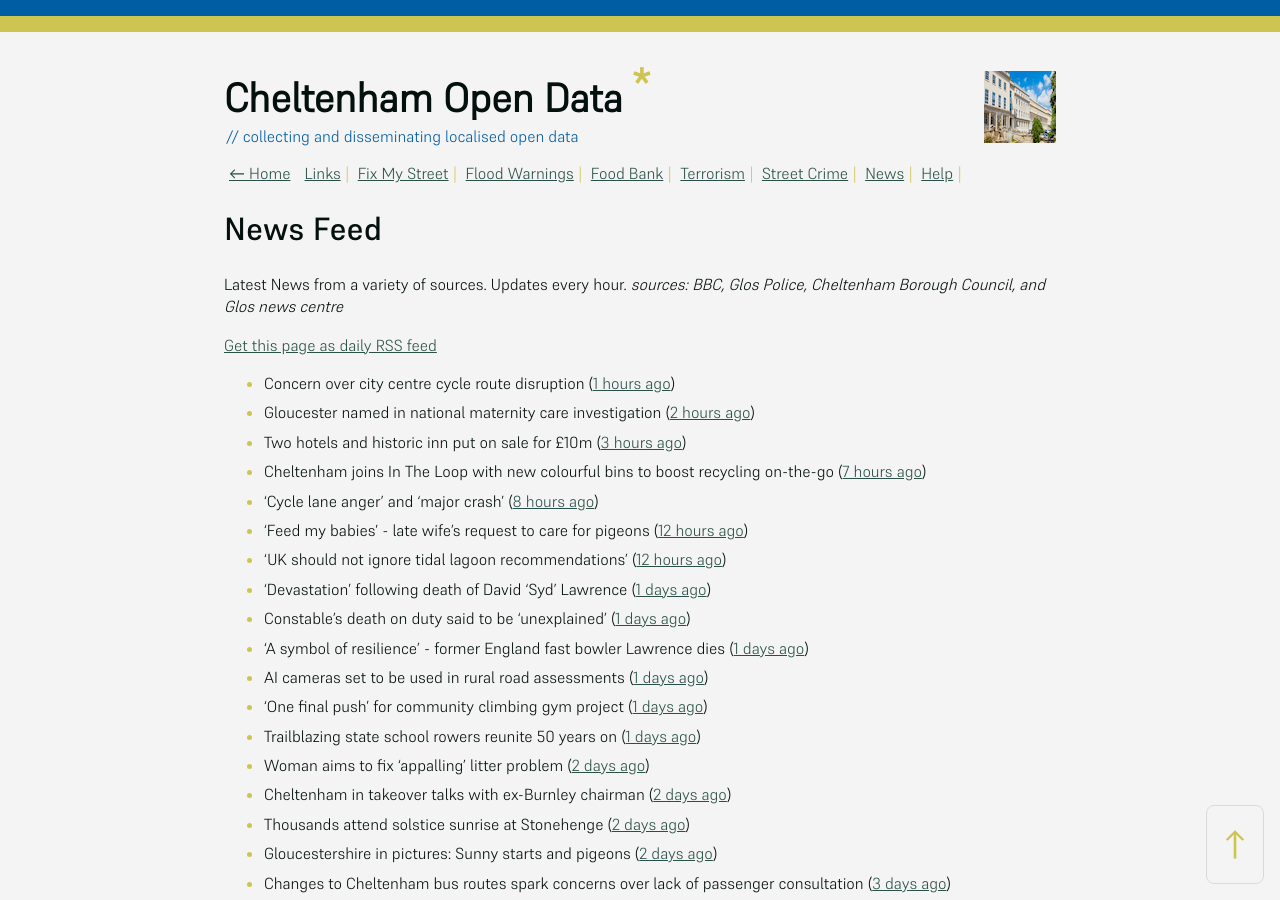
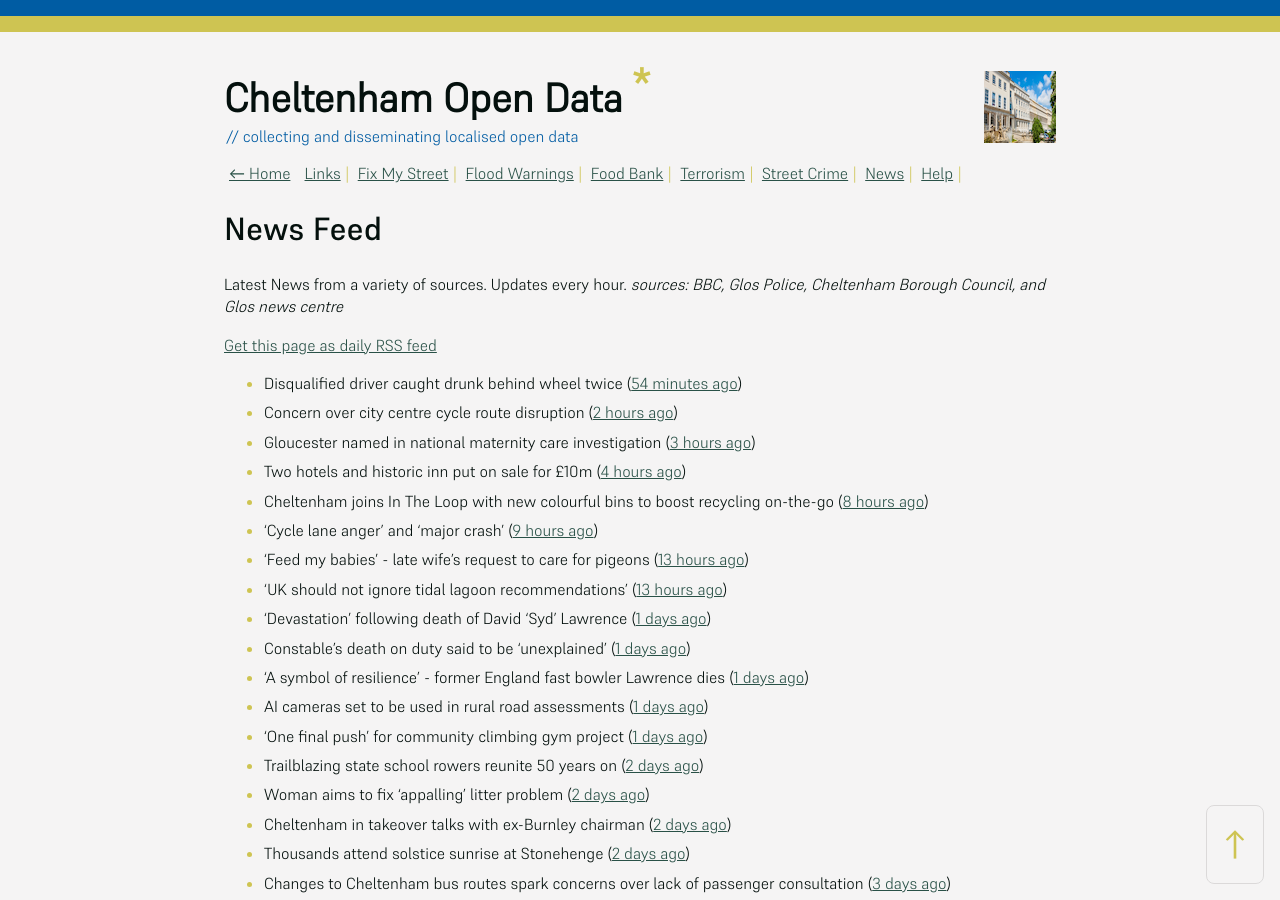
Before and after one commit to mat-0/cheltenham-open-data, a Jekyll site: the page built from _pages/news.md, in a window 1280 px wide and 900 px high. Built offline with Jekyll 4.4.1, drawn with Linux system fonts in a browser that asks for light colours.

Commit message:
Updated 2025-06-23 18:59:28

```diff
--- a/_pages/news.md
+++ b/_pages/news.md
@@ -12,23 +12,23 @@ _sources: BBC, Glos Police, Cheltenham Borough Council, and Glos news centre_
 [Get this page as daily RSS feed](/daily.rss)
 
 <!-- news_marker starts -->
-- Concern over city centre cycle route disruption ([1 hours ago](https://www.bbc.com/news/articles/cdez9y99k77o))
-- Gloucester named in national maternity care investigation ([2 hours ago](https://www.bbc.com/news/articles/c994x95yygyo))
-- Two hotels and historic inn put on sale for £10m ([3 hours ago](https://www.bbc.com/news/articles/c5y0vl7v84xo))
-- Cheltenham joins In The Loop with new colourful bins to boost recycling on-the-go ([7 hours ago](https://www.cheltenham.gov.uk/news/article/3022/cheltenham_joins_in_the_loop_with_new_colourful_bins_to_boost_recycling_on-the-go))
-- 'Cycle lane anger' and 'major crash' ([8 hours ago](https://www.bbc.com/news/articles/cy0w90d8dn6o))
-- 'Feed my babies' - late wife's request to care for pigeons ([12 hours ago](https://www.bbc.com/news/videos/cn5kz4470rqo))
-- 'UK should not ignore tidal lagoon recommendations' ([12 hours ago](https://www.bbc.com/news/articles/cvgd5ey411mo))
+- Disqualified driver caught drunk behind wheel twice ([54 minutes ago](https://www.bbc.com/news/articles/c0k75jkm43zo))
+- Concern over city centre cycle route disruption ([2 hours ago](https://www.bbc.com/news/articles/cdez9y99k77o))
+- Gloucester named in national maternity care investigation ([3 hours ago](https://www.bbc.com/news/articles/c994x95yygyo))
+- Two hotels and historic inn put on sale for £10m ([4 hours ago](https://www.bbc.com/news/articles/c5y0vl7v84xo))
+- Cheltenham joins In The Loop with new colourful bins to boost recycling on-the-go ([8 hours ago](https://www.cheltenham.gov.uk/news/article/3022/cheltenham_joins_in_the_loop_with_new_colourful_bins_to_boost_recycling_on-the-go))
+- 'Cycle lane anger' and 'major crash' ([9 hours ago](https://www.bbc.com/news/articles/cy0w90d8dn6o))
+- 'Feed my babies' - late wife's request to care for pigeons ([13 hours ago](https://www.bbc.com/news/videos/cn5kz4470rqo))
+- 'UK should not ignore tidal lagoon recommendations' ([13 hours ago](https://www.bbc.com/news/articles/cvgd5ey411mo))
 - 'Devastation' following death of David 'Syd' Lawrence ([1 days ago](https://www.bbc.com/news/articles/cvg9r0j5g08o))
 - Constable's death on duty said to be 'unexplained' ([1 days ago](https://www.bbc.com/news/articles/c39z0d12k88o))
 - 'A symbol of resilience' - former England fast bowler Lawrence dies ([1 days ago](https://www.bbc.com/sport/cricket/articles/c07d973k0zzo))
 - AI cameras set to be used in rural road assessments ([1 days ago](https://www.bbc.com/news/articles/c62g921l14jo))
 - 'One final push' for community climbing gym project ([1 days ago](https://www.bbc.com/news/articles/cx2v55q5kpeo))
-- Trailblazing state school rowers reunite 50 years on ([1 days ago](https://www.bbc.com/news/articles/ce9xgerg0n5o))
+- Trailblazing state school rowers reunite 50 years on ([2 days ago](https://www.bbc.com/news/articles/ce9xgerg0n5o))
 - Woman aims to fix 'appalling' litter problem ([2 days ago](https://www.bbc.com/news/articles/cqjq05rv191o))
 - Cheltenham in takeover talks with ex-Burnley chairman ([2 days ago](https://www.bbc.com/sport/football/articles/ckg3v5135meo))
 - Thousands attend solstice sunrise at Stonehenge ([2 days ago](https://www.bbc.com/news/articles/cg75gp1y233o))
-- Gloucestershire in pictures: Sunny starts and pigeons ([2 days ago](https://www.bbc.com/news/articles/cwye9g90870o))
 - Changes to Cheltenham bus routes spark concerns over lack of passenger consultation ([3 days ago](https://gloucesternewscentre.co.uk/changes-to-cheltenham-bus-routes-spark-concerns-over-lack-of-passenger-consultation/))
 - How long will the hot weather last in Gloucestershire? ([3 days ago](https://www.bbc.co.uk/sounds/play/p0lkf1rq))
 - Architect and freemason honoured with blue plaque on masonic hall he built ([4 days ago](https://gloucesternewscentre.co.uk/architect-and-freemason-honoured-with-blue-plaque-on-masonic-hall-he-built/))
```
Also changed, not shown: _data/flood.json (+4 -4 lines), _pages/fix-my-street.md (+3 -3 lines), index.md (+5 -5 lines).
